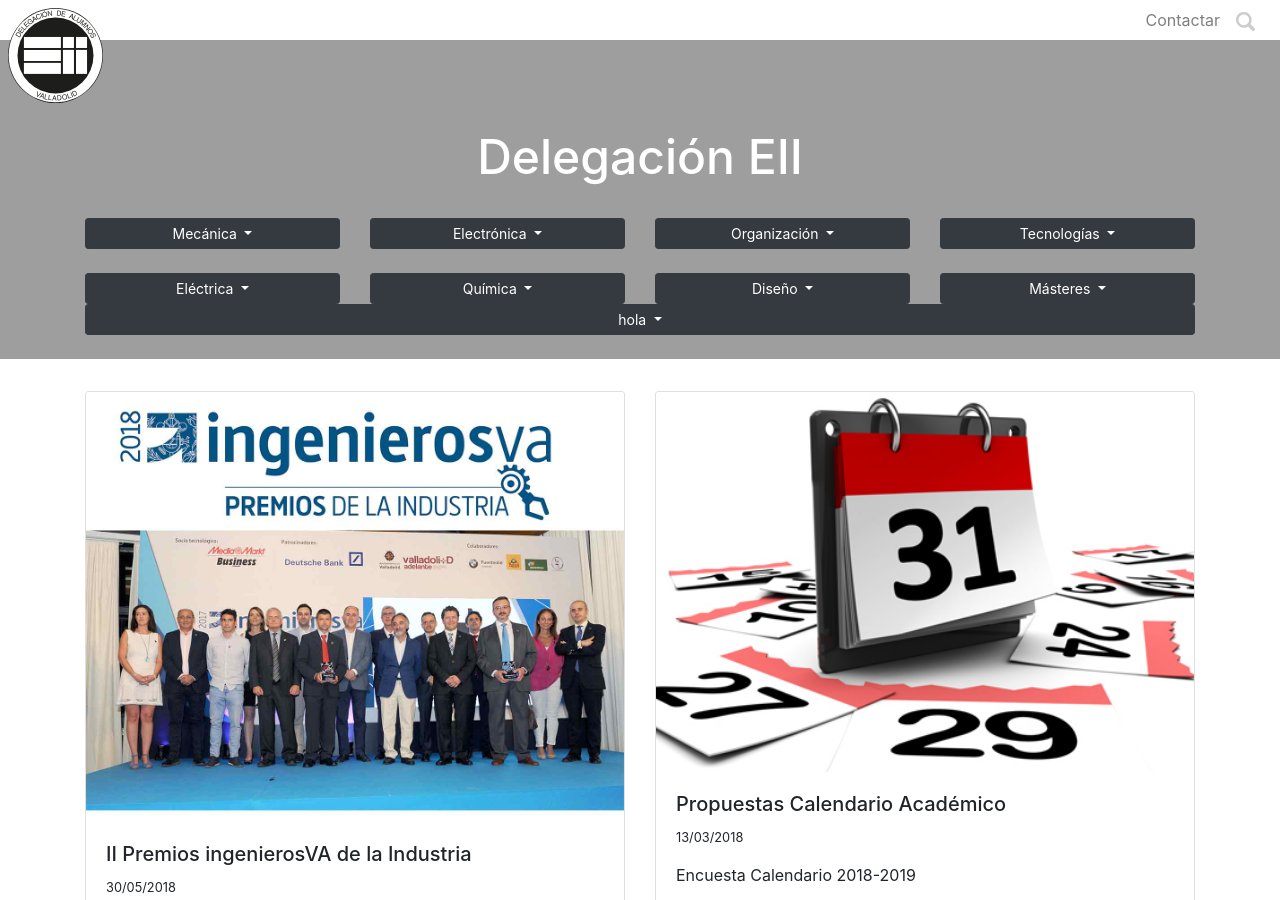
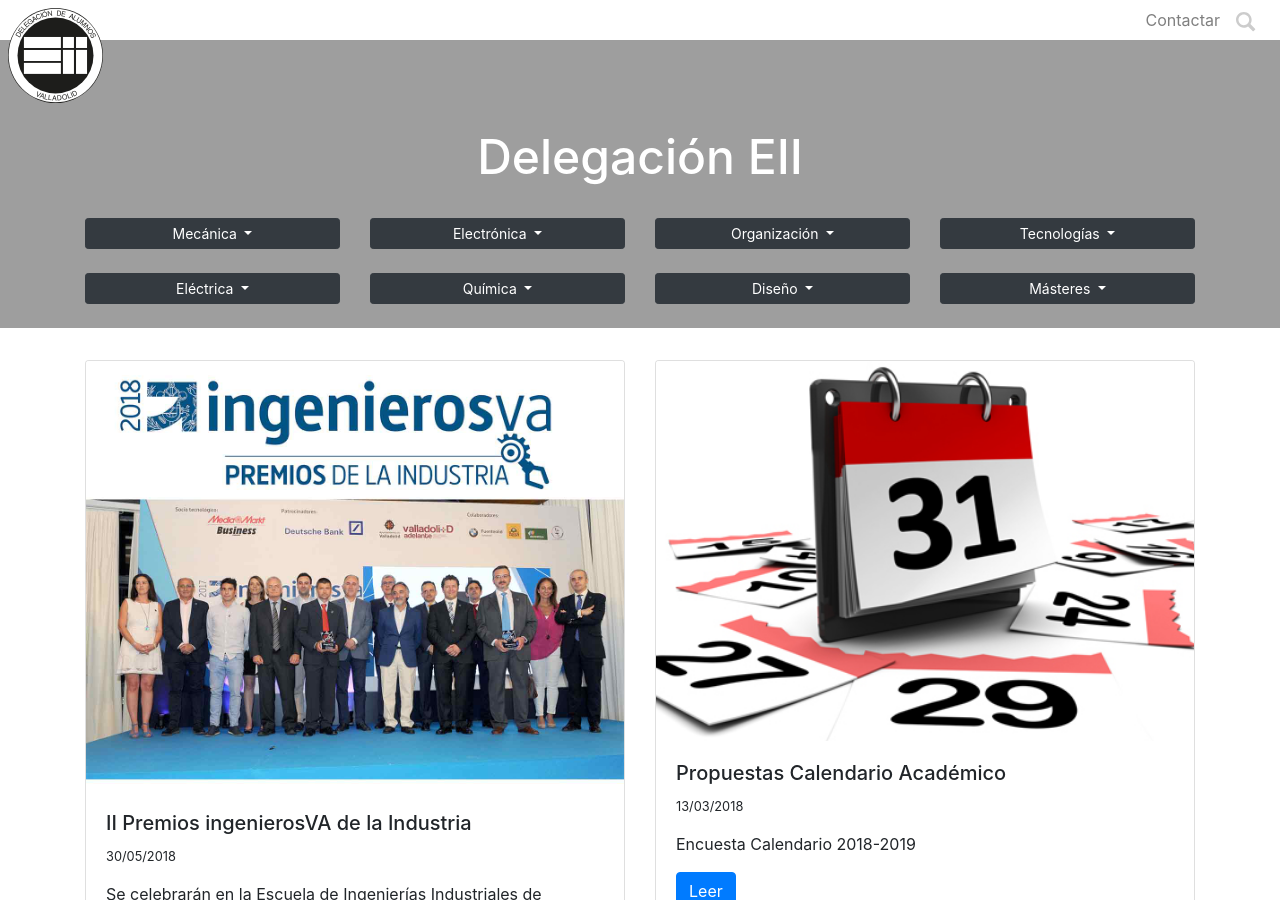
Before and after one commit to dele-eii/dele-eii.github.io, a Jekyll site: the page built from index.html, in a window 1280 px wide and 900 px high. Built offline with Jekyll 4.4.1, drawn with Linux system fonts in a browser that asks for light colours; nearby versions of some CDN libraries.

Commit message:
Update titulaciones.html

```diff
--- a/_includes/titulaciones.html
+++ b/_includes/titulaciones.html
@@ -16,7 +16,7 @@
      <div class="col-6 col-sm-3">
        <br>
        <div class="dropdown">
-         <button class="btn btn-sm btn-block btn-dark dropdown-toggle" type="button" id="menu" data-toggle="dropdown">
+         <button class="btn btn-sm btn-block btn-dark dropdown-toggle" type="button" id="dropdownmenu" data-toggle="dropdown">
            {{ titulacion.nombre }}
          </button>
         <ul class="dropdown-menu">
@@ -44,40 +44,3 @@
      </div>
    {% endfor %}
  </div>
-
-<div class="dropdown">
-<button class="btn btn-sm btn-block btn-dark dropdown-toggle" type="button" id="menu" data-toggle="dropdown">
-           hola
-         </button>
-        <ul class="dropdown-menu">
-        <li class="dropdown-item dropdown-submenu">
-            <a href="#" data-toggle="dropdown" class="dropdown-toggle" id="menu">Submenu-1</a>
-            <ul class="dropdown-menu">
-                <li class="dropdown-item">
-                    <a href="#">Item-1</a>
-                </li>
-                <li class="dropdown-item">
-                    <a href="#">Item-2</a>
-                </li>
-                <li class="dropdown-item">
-                    <a href="#">Item-3</a>
-                </li>
-            </ul>
-        </li>
-        <li class="dropdown-item dropdown-submenu">
-            <a href="#" data-toggle="dropdown" class="dropdown-toggle">Submenu-2</a>
-            <ul class="dropdown-menu">
-                <li class="dropdown-item">
-                    <a href="#">Item-1</a>
-                </li>
-                <li class="dropdown-item">
-                    <a href="#">Item-2</a>
-                </li>
-                <li class="dropdown-item">
-                    <a href="#">Item-3</a>
-                </li>
-            </ul>
-
-        </li>
-    </ul>
-</div>
```
